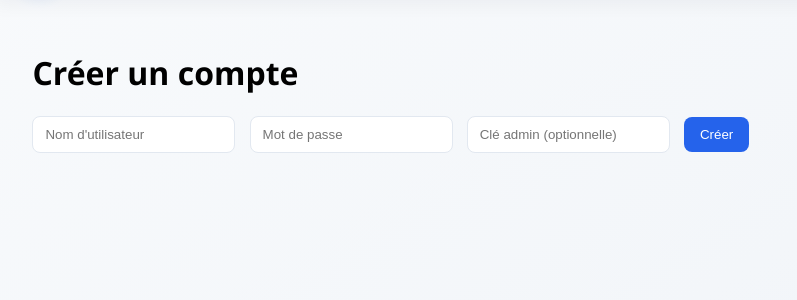
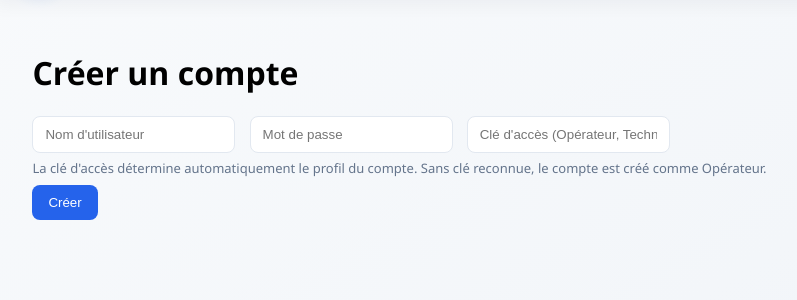
Before and after one commit to LCloufa/GMAO, a Flask app: page /register in a window 1280 px wide. Shown: the part 63-363 px from the top of the page, without its empty margins (6-803 px from the left). Run offline with Flask 3, Linux system fonts and the light colour scheme; parts of the project's set-up code (start-up, migrations or seed data) failed here and were passed over; some libraries are stand-ins or nearby versions.

Commit message:
Clarifier les clés de rôle à l'inscription

```diff
--- a/templates/register.html
+++ b/templates/register.html
@@ -5,7 +5,10 @@
 <form method="POST" class="form">
     <input type="text" name="username" placeholder="Nom d'utilisateur" required>
     <input type="password" name="password" placeholder="Mot de passe" required>
-    <input type="text" name="access_key" placeholder="Clé admin (optionnelle)">
+    <input type="password" name="access_key" placeholder="Clé d'accès (Opérateur, Technicien, Manager ou Admin)">
+    <p style="margin:-4px 0 8px; color:#64748b; font-size:13px;">
+        La clé d'accès détermine automatiquement le profil du compte. Sans clé reconnue, le compte est créé comme Opérateur.
+    </p>
     <button type="submit">Créer</button>
 </form>
 {% endblock %}
```
